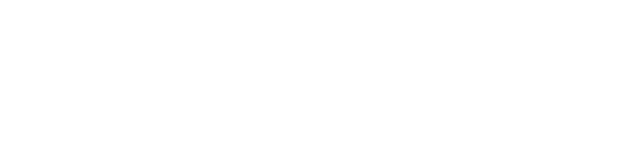
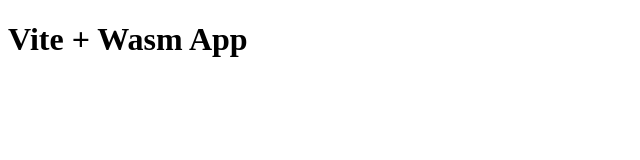
Before and after one commit to yaanno/wasm_experiment, a website built with Vite: page index.html in a window 1280 px wide. Shown: the whole page, without its empty margins (0-640 px from the left). Built offline with nearby package versions, Linux system fonts and the light colour scheme.

Commit message:
readme fix

```diff
--- a/index.html
+++ b/index.html
@@ -7,6 +7,7 @@
     <title>Vite + Wasm App</title>
   </head>
   <body>
+    <h1>Vite + Wasm App</h1>
     <div id="app"></div>
     <script type="module" src="/main.js"></script>
   </body>
```
Also changed, not shown: README.md.
